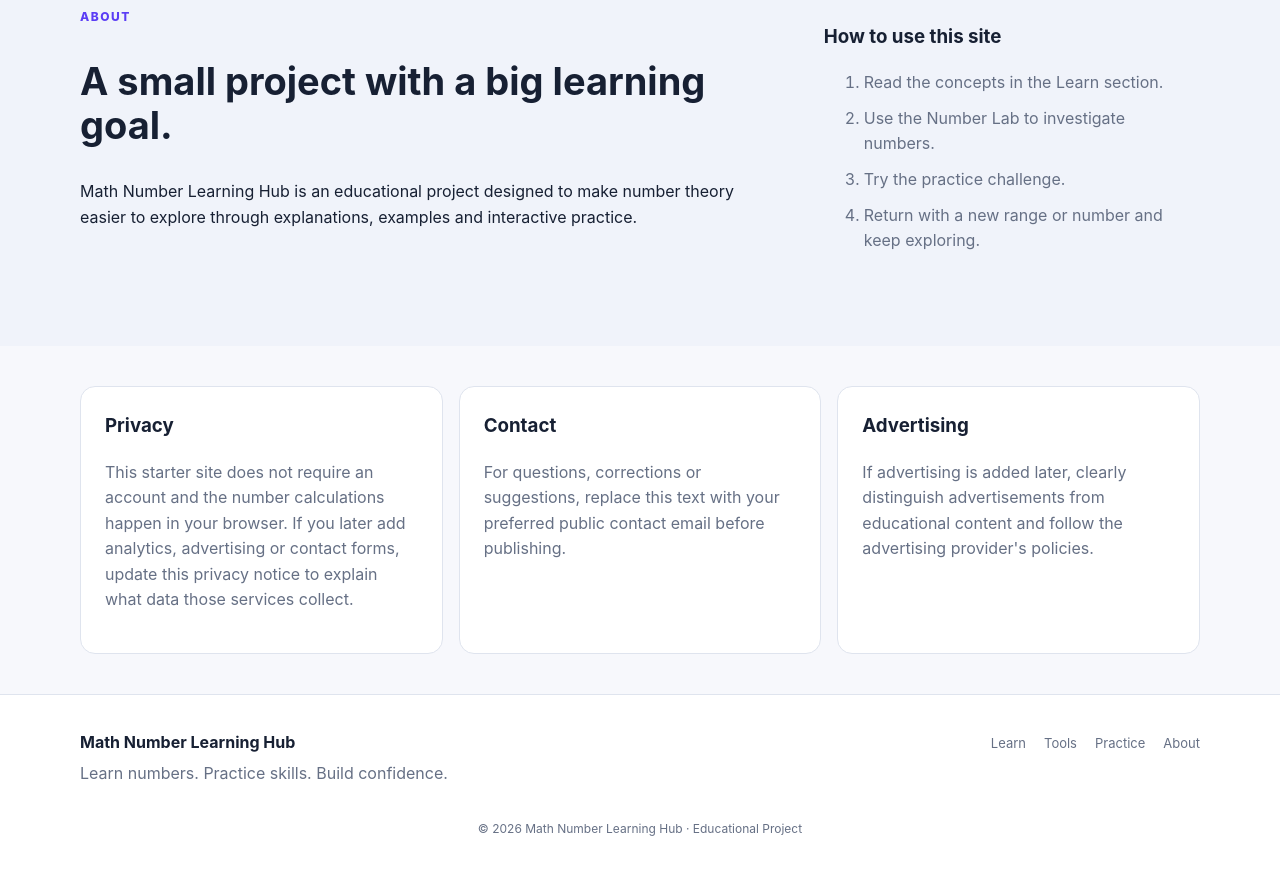
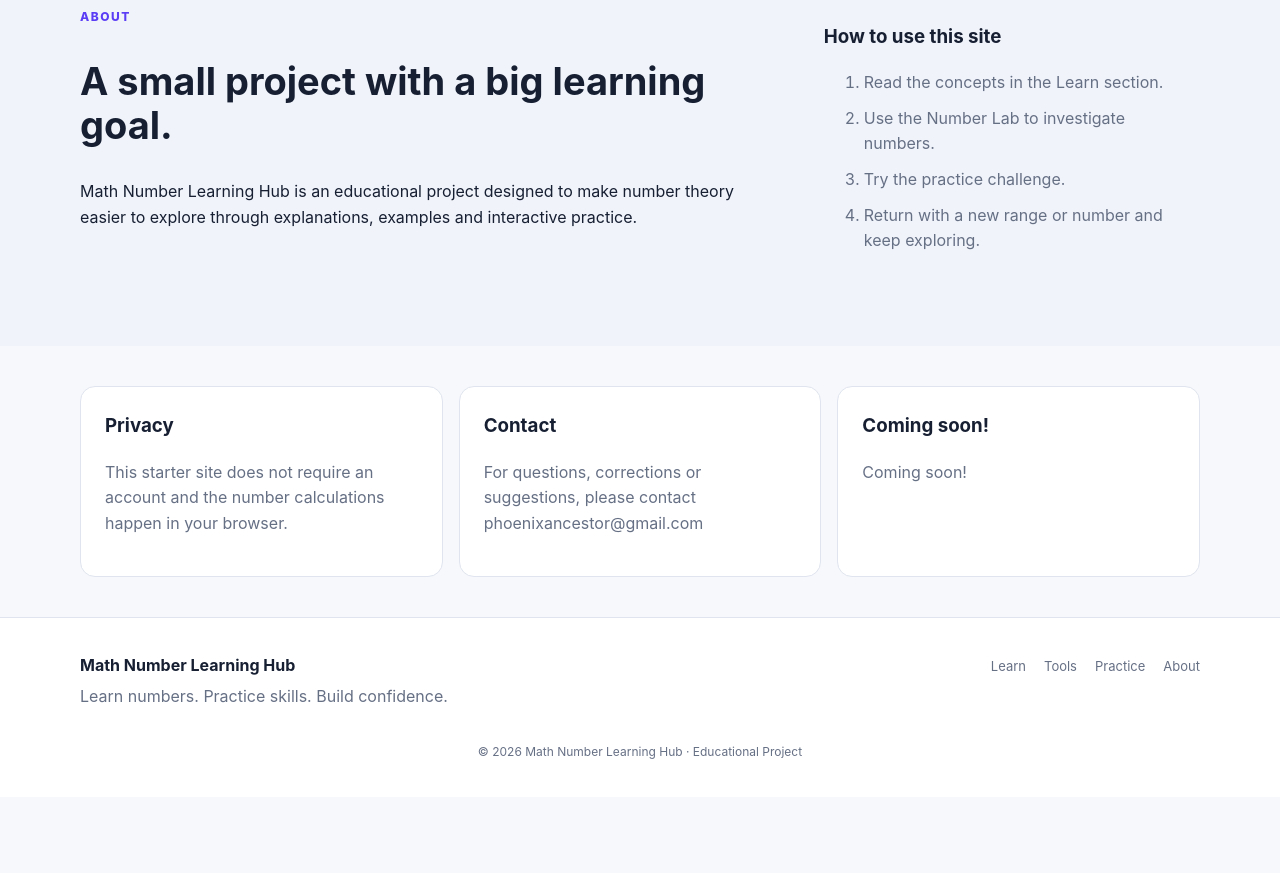
Before and after one commit to PhoenixAncestor/Math, a plain HTML site: page index.html in a window 1280 px wide. Shown: the part 3375-4248 px from the top of the page. After the commit the page ends 4172 px from the top, so only its background shows below. Drawn offline with Linux system fonts and the light colour scheme.

Commit message:
Update index.html

```diff
--- a/index.html
+++ b/index.html
@@ -153,9 +153,9 @@
 
     <section class="section legal">
       <div class="container legal-grid">
-        <article><h3>Privacy</h3><p>This starter site does not require an account and the number calculations happen in your browser. If you later add analytics, advertising or contact forms, update this privacy notice to explain what data those services collect.</p></article>
-        <article><h3>Contact</h3><p>For questions, corrections or suggestions, replace this text with your preferred public contact email before publishing.</p></article>
-        <article><h3>Advertising</h3><p>If advertising is added later, clearly distinguish advertisements from educational content and follow the advertising provider's policies.</p></article>
+        <article><h3>Privacy</h3><p>This starter site does not require an account and the number calculations happen in your browser.</p></article>
+        <article><h3>Contact</h3><p>For questions, corrections or suggestions, please contact phoenixancestor@gmail.com</p></article>
+        <article><h3>Coming soon!</h3><p>Coming soon!</p></article>
       </div>
     </section>
   </main>
```
